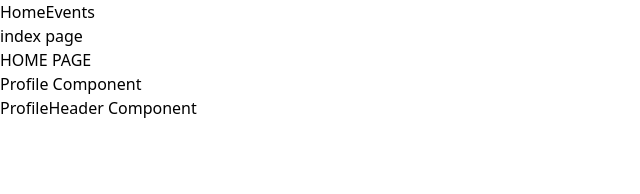
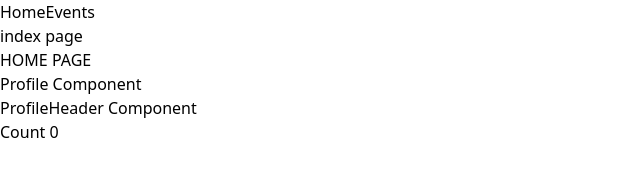
Before and after one commit to musabalki/nuxtjs-basics, a Nuxt app in the folder nuxt/: page / in a window 1280 px wide. Shown: the top 194 px of the page, without its empty margins (0-640 px from the left). Built offline with nearby package versions, Linux system fonts and the light colour scheme.

Commit message:
Add composables

```diff
--- a/nuxt/app.vue
+++ b/nuxt/app.vue
@@ -1,10 +1,7 @@
 <template>
   <div>
     <NuxtLayout>
-      <header class="py-2 px-4 space-x-4 font-bold">
-        <NuxtLink class="inline-block rounded  px-2 py-2 bg-red-200 text-red-500" to="/">Home</NuxtLink>
-        <NuxtLink class="inline-block rounded  px-2 py-2 bg-red-200 text-red-500"  to="/events">Events</NuxtLink>
-      </header>
+
       <NuxtPage/>
     </NuxtLayout>
   </div>
--- /dev/null
+++ b/nuxt/composables/useUtils.js
@@ -0,0 +1,8 @@
+import {ref} from 'vue'
+
+export const useUtils= () => {
+    const count = ref(0)
+    const getCount = () =>console.log(count.value);
+    const setCount = (data) => count.value = count.value + data
+    return {count, getCount,setCount}
+}
--- a/nuxt/layouts/default.vue
+++ b/nuxt/layouts/default.vue
@@ -1,6 +1,9 @@
 <template>
     <div>
-
+      <header class="py-2 px-4 space-x-4 font-bold">
+        <NuxtLink class="inline-block rounded  px-2 py-2 bg-red-200 text-red-500" to="/">Home</NuxtLink>
+        <NuxtLink class="inline-block rounded  px-2 py-2 bg-red-200 text-red-500"  to="/events">Events</NuxtLink>
+      </header>
       <slot />
     </div>
   </template>
--- /dev/null
+++ b/nuxt/layouts/user.vue
@@ -0,0 +1,6 @@
+<template>
+    <div>
+        User Layout
+        <slot/>
+    </div>
+</template>
--- a/nuxt/nuxt.config.ts
+++ b/nuxt/nuxt.config.ts
@@ -1,5 +1,8 @@
 // https://nuxt.com/docs/api/configuration/nuxt-config
 export default defineNuxtConfig({
+  alias:{
+    assets:"/<rootDir></assets",
+  },
     css: ['~/assets/css/main.css'],
     postcss: {
         plugins: {
--- /dev/null
+++ b/nuxt/pages/custom.vue
@@ -0,0 +1,11 @@
+<template>
+    <div>
+        user page
+    </div>
+</template>
+
+<script setup>
+definePageMeta({
+    layout:"user"
+})
+</script>
--- a/nuxt/pages/index.vue
+++ b/nuxt/pages/index.vue
@@ -6,5 +6,15 @@
         </Alert>
         <Profile/>
         <ProfileHeader/>
+        <!-- <img src="@/assets/" alt=""> -->
+        <button class="px-4 py-2 rounded bg-cyan-500 text-white" @click="setCount(2)">Count</button>
+        {{ count }}
     </div>
 </template>
+
+<script setup>
+//import {useUtils} from '../composables/useUtils'
+const {count,getCount,setCount} = useUtils();
+
+
+</script>
```
